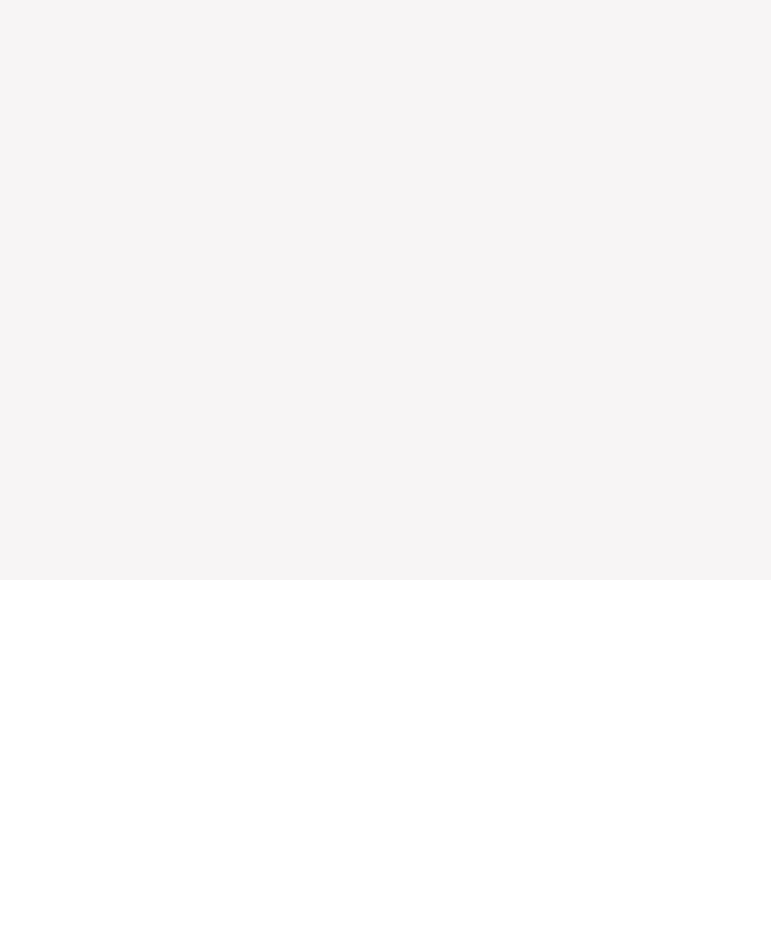
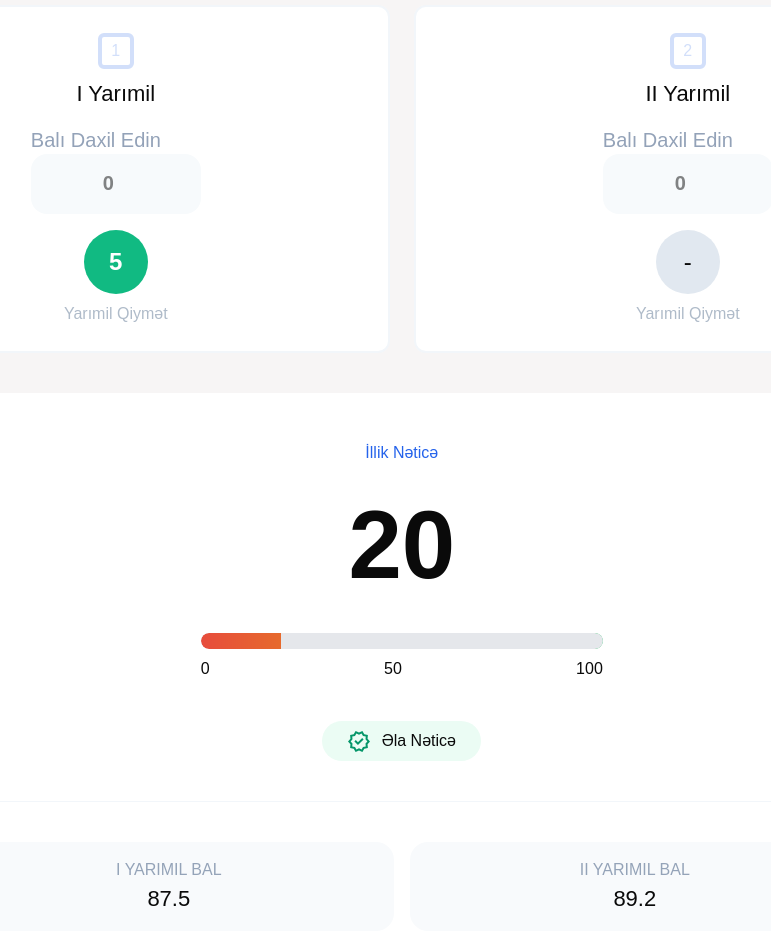
Before and after one commit to ResulMahmudov/ksq-bsq, a React (Vite) app: page /yarimillik in a window 1280 px wide. Shown: the part 220-1172 px from the top of the page, without its empty margins (173-944 px from the left). Before the commit the page ends 800 px from the top, so only its background shows below. Built offline with nearby package versions, Linux system fonts and the light colour scheme.

Commit message:
Yarimillik

```diff
--- a/src/App.tsx
+++ b/src/App.tsx
@@ -13,7 +13,7 @@ const App = () => {
           <Routes>
             <Route path="/" element={<Smester />} />
 
-            <Route path="/yarimillik" element={<Yarimillik />} />
+            <Route path="/yarimillik" element={<Yarimillik  score={20}/>} />
 
             {/* Səhv link yazılarsa (404), bura istədiyin bir mesajı və ya komponenti qoya bilərsən */}
             <Route
--- a/src/components/NavigationBar.tsx
+++ b/src/components/NavigationBar.tsx
@@ -2,7 +2,7 @@ import { useState } from 'react';
 import { Link } from 'react-router-dom';
 
 const NavigationBar = () => {
-  const [isOpen, setIsOpen] = useState(false);
+  const [isOpen, setIsOpen] = useState<boolean>(false);
 
   return (
     <div className="border-b border-gray-200 p-2.5 bg-white relative">
@@ -18,32 +18,61 @@ const NavigationBar = () => {
             onClick={() => setIsOpen(!isOpen)}
             className="md:hidden p-2 text-[#3b82f5] focus:outline-none"
           >
-            <svg className="w-8 h-8" fill="none" stroke="currentColor" viewBox="0 0 24 24">
+            <svg
+              className="w-8 h-8"
+              fill="none"
+              stroke="currentColor"
+              viewBox="0 0 24 24"
+            >
               {isOpen ? (
-                <path strokeLinecap="round" strokeLinejoin="round" strokeWidth={2} d="M6 18L18 6M6 6l12 12" />
+                <path
+                  strokeLinecap="round"
+                  strokeLinejoin="round"
+                  strokeWidth={2}
+                  d="M6 18L18 6M6 6l12 12"
+                />
               ) : (
-                <path strokeLinecap="round" strokeLinejoin="round" strokeWidth={2} d="M4 6h16M4 12h16m-7 6h7" />
+                <path
+                  strokeLinecap="round"
+                  strokeLinejoin="round"
+                  strokeWidth={2}
+                  d="M4 6h16M4 12h16m-7 6h7"
+                />
               )}
             </svg>
           </button>
 
           {/* Menyu Naviqasiyası */}
-          <nav className={`
-            ${isOpen ? "flex" : "hidden"}
+          <nav
+            className={`
+            ${isOpen ? 'flex' : 'hidden'}
             flex-col md:flex md:flex-row items-center gap-6
             absolute md:static top-full left-0 w-full md:w-auto
             bg-white border-b md:border-none border-gray-100 p-5 md:p-0
             z-50 transition-all duration-300
-          `}>
-            <ul className="flex flex-col md:flex-row items-center gap-6 md:gap-8 w-full md:w-auto">
+          `}
+          >
+            <ul
+              onClick={() => setIsOpen(false)}
+              className="flex flex-col md:flex-row items-center gap-6 md:gap-8 w-full md:w-auto"
+            >
               <li>
-                <a href="#" className="hover:text-[#3b82f5] transition">Kalkulyator</a>
+                <a href="#" className="hover:text-[#3b82f5] transition">
+                  Kalkulyator
+                </a>
               </li>
               <li>
-                <Link to="/yarimillik" className="hover:text-[#3b82f5] transition">Yarimillik</Link>
+                <Link
+                  to="/yarimillik"
+                  className="hover:text-[#3b82f5] transition"
+                >
+                  Yarimillik
+                </Link>
               </li>
               <li>
-                <Link to="#" className="hover:text-[#3b82f5] transition">Haqqimizda</Link>
+                <Link to="#" className="hover:text-[#3b82f5] transition">
+                  Haqqimizda
+                </Link>
               </li>
             </ul>
 
--- a/src/components/ScoreBar.tsx
+++ b/src/components/ScoreBar.tsx
@@ -1,16 +1,15 @@
 interface ScoreBarProps {
   score: number; // 0-100 arası
-  label?: string;
+
 }
 
 export default function ScoreBar({
-  score,
-  label = 'Yarımillik bal',
+  score
 }: ScoreBarProps) {
   return (
     <div className="bg-white rounded-[12px] md:p-[33px] p-[25px] flex flex-col gap-8  items-start ">
       <div className="flex flex-col gap-8 items-center justify-center">
-         <p className="text-xs tracking-widest text-gray-400 uppercase">{label}</p>
+         <p className="text-xs tracking-widest text-gray-400 uppercase">Yarımillik bal</p>
 
       <span className="md:text-6xl text-5xl font-bold text-gray-900 dark:text-white leading-none">
         {score}
--- a/src/page/Smester.tsx
+++ b/src/page/Smester.tsx
@@ -3,7 +3,7 @@ import { Switch } from '@/components/ui/switch';
 
 const Smester = () => {
   return (
-    <div className="mt-6 flex flex-col gap-8 pb-5 md:items-start md:justify-start items-center justify-center">
+    <div className="mt-10 flex flex-col gap-8 mb-10 md:items-start md:justify-start items-center justify-center">
       <div className='flex flex-col md:items-start md:justify-start items-center justify-center'>
         <h1 className="md:text-[32px]  text-[24px] font-bold">Smester Balı Hesablayıcı</h1>
         <p className="text-sm text-gray-400 text-center ">
--- a/src/page/Yarimillik.tsx
+++ b/src/page/Yarimillik.tsx
@@ -1,8 +1,130 @@
-
-const Yarimillik = () => {
-  return (
-    <div>Yarimillik</div>
-  )
+interface ScoreBarProps {
+  score: number; // 0-100 arası
 }
 
-export default Yarimillik
+const Yarimillik = ({ score }: ScoreBarProps) => {
+  return (
+    <div className=" flex flex-col md:items-start md:justify-start gap-10  items-center justify-center mt-[48px] mb-10">
+      <div className=" flex flex-col items-start justify-start">
+        <h1 className="md:text-[32px]  text-[24px] font-bold">
+          illik Bal Hesablayıcı
+        </h1>
+        <p className="text-sm text-gray-400 text-center ">
+          Yarımil ballarınızı daxil edərək illik nəticənizi dərhal öyrənin
+        </p>
+      </div>
+
+      <div className="flex flex-col items-center justify-center gap-10">
+        <div className="flex md:flex-row  flex-col md:justify-between md:items-center gap-6">
+
+          <div className="bg-white border border-[#f2f6fa]  border-2 rounded-[12px] p-6 flex flex-col items-center justify-center md:gap-4 gap-2 md:w-[548px]  md:h-[348px] w-[358px] h-[308px] ">
+            <div className="flex flex-col items-center justify-center gap-2">
+              <h1 className="flex items-center justify-center border-[#d2dffa] border-[4px] border-solid w-[36px] h-[36px] rounded-[6px] text-[16px] text-[#d2dffa] font-medium">
+                1
+              </h1>
+              <h2 className="font-medium md:text-[22px] text-[18px]">I Yarımil</h2>
+            </div>
+            <div className="flex flex-col items-start justify-start">
+              <label className="text-[#93a2b8]  md:text-xl text-sm ">Balı Daxil Edin</label>
+              <input
+                type="number"
+                placeholder="0"
+                className=" md:w-[170px] md:h-[60px] w-[128px] h-14 rounded-[16px] font-bold md:text-xl text-[18px] bg-[#f7fafc] text-center  focus:border-[#3b82f5]. "
+              />
+            </div>
+            <div className="flex flex-col items-center justify-center gap-2">
+              <div className="md:w-16 md:h-16  w-12 h-12 rounded-full bg-[#11ba82] flex items-center justify-center text-2xl">
+                <h1 className="text-white font-bold text-2xl">5</h1>
+              </div>
+              <span className="text-[#afbbc9]">Yarımil Qiymət</span>
+            </div>
+          </div>
+
+          <div className="border border-[#f2f6fa] border-2 bg-white rounded-[12px] flex flex-col items-center justify-center  md:gap-4 gap-2 md:w-[548px] md:h-[348px] w-[358px] h-[308px]">
+            <div className="flex flex-col items-center justify-center gap-2">
+              <h1 className="flex items-center justify-center border-[#d2dffa] border-[4px] border-solid w-[36px] h-[36px] rounded-[6px] text-[16px] text-[#d2dffa] font-medium">
+                2
+              </h1>
+              <h2 className="font-medium md:text-[22px] text-[18px]">II Yarımil</h2>
+            </div>
+            <div className="flex flex-col items-start justify-start">
+              <label className="text-[#93a2b8] md:text-xl text-sm">Balı Daxil Edin</label>
+              <input
+                type="number"
+                placeholder="0"
+                className=" md:w-[170px] md:h-[60px] w-[128px] h-14 rounded-[16px]  font-bold md:text-xl text-[18px] bg-[#f7fafc] text-center focus:border-[#3b82f5]"
+              />
+            </div>
+            <div className="flex flex-col items-center justify-center gap-2">
+              <div className="md:w-16 md:h-16  w-12 h-12 rounded-full bg-[#e1e8f0] flex items-center justify-center text-2xl">
+                <h1>-</h1>
+              </div>
+              <span className="text-[#afbbc9]">Yarımil Qiymət</span>
+            </div>
+          </div>
+        </div>
+
+        <div className="flex flex-col items-center justify-center gap-10 bg-white md:py-12 md:px-26 p-6 rounded-2xl">
+          <div className="flex flex-col items-center justify-center gap-8">
+            <span className="text-[#2563EB] text-[16px] font-medium">İllik Nəticə</span>
+            <h1 className="text-8xl font-bold">{score}</h1>
+          </div>
+
+          <div className="flex flex-col items-center justify-center gap-2">
+            <div className="relative md:w-[402px] md:h-[16px]  w-[302px] h-[12px] rounded-full overflow-hidden bg-gray-200 dark:bg-gray-700">
+              <div
+                className="absolute inset-0 rounded-full"
+                style={{
+                  background:
+                    'linear-gradient(to right, #e74c3c, #e67e22, #f1c40f, #2ecc71)',
+                }}
+              />
+
+              <div
+                className="absolute top-0 right-0 h-full bg-gray-200 dark:bg-gray-700 rounded-r-full transition-all duration-500"
+                style={{ width: `${100 - score}%` }}
+              />
+            </div>
+            <div className="flex w-full justify-between items-center">
+              <span>0</span>
+              <span>50</span>
+              <span>100</span>
+            </div>
+          </div>
+
+          <div className="flex gap-3 items-center justify-center bg-[#ebfcf4] w-[159px] h-10 rounded-full">
+            <svg
+              width="22"
+              height="21"
+              viewBox="0 0 22 21"
+              fill="none"
+              xmlns="http://www.w3.org/2000/svg"
+            >
+              <path
+                d="M7.6 21L5.7 17.8L2.1 17L2.45 13.3L0 10.5L2.45 7.7L2.1 4L5.7 3.2L7.6 0L11 1.45L14.4 0L16.3 3.2L19.9 4L19.55 7.7L22 10.5L19.55 13.3L19.9 17L16.3 17.8L14.4 21L11 19.55L7.6 21ZM8.45 18.45L11 17.35L13.6 18.45L15 16.05L17.75 15.4L17.5 12.6L19.35 10.5L17.5 8.35L17.75 5.55L15 4.95L13.55 2.55L11 3.65L8.4 2.55L7 4.95L4.25 5.55L4.5 8.35L2.65 10.5L4.5 12.6L4.25 15.45L7 16.05L8.45 18.45ZM9.95 14.05L15.6 8.4L14.2 6.95L9.95 11.2L7.8 9.1L6.4 10.5L9.95 14.05Z"
+                fill="#059669"
+              />
+            </svg>
+            <h1>Əla Nəticə</h1>
+          </div>
+
+          <div className="w-full h-[1px] bg-[#f2f6fa]"></div>
+
+          <div className="flex md:flex-row md:justify-between md:items-center flex-col   gap-4 w-full">
+            <div className="md:w-[450px] flex flex-col items-center justify-center bg-[#F8FAFC] p-4 rounded-2xl">
+              <span className="text-[#94A3B8] text-[16px] font-medium">I YARIMIL BAL </span>
+              <h1 className="text-[22px] font-medium">87.5</h1>
+            </div>
+
+            <div className="md:w-[450px] flex flex-col items-center justify-center  bg-[#F8FAFC] p-4 rounded-2xl">
+              <span className="text-[#94A3B8] text-[16px] font-medium">II YARIMIL BAL </span>
+              <h1 className="text-[22px] font-medium">89.2</h1>
+            </div>
+          </div>
+        </div>
+      </div>
+    </div>
+  );
+};
+
+export default Yarimillik;
```
